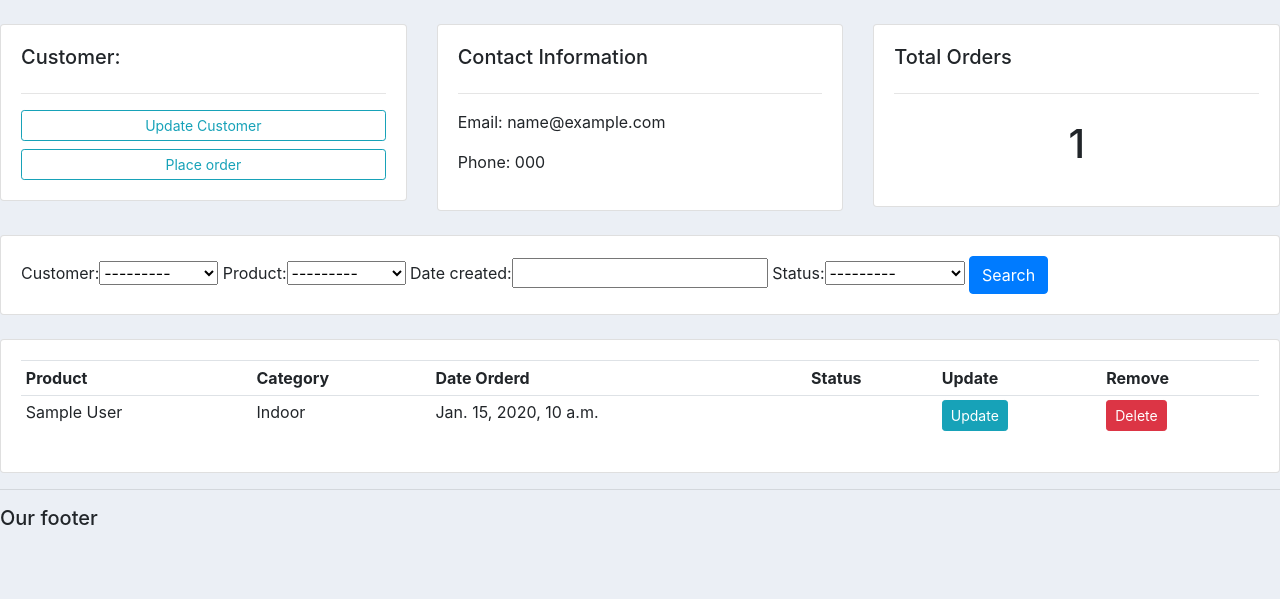
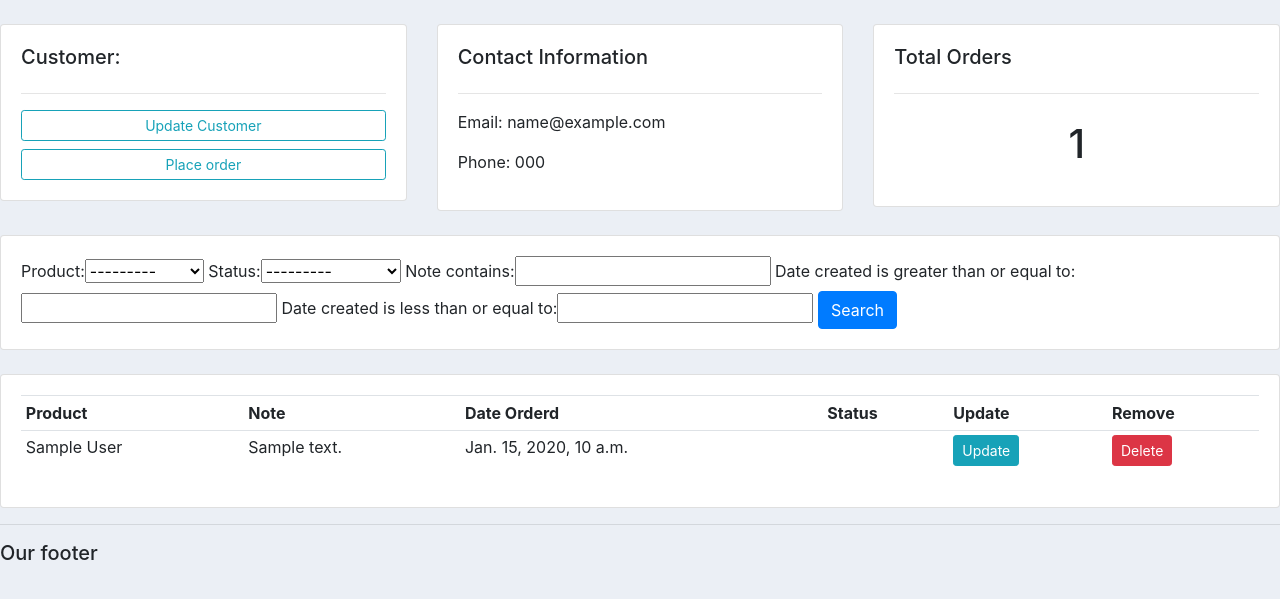
Before and after one commit to MarekP92/Simple-CRM, a Django app: page /customer/1/ in a window 1280 px wide. Shown: the part 56-655 px from the top of the page. Run offline with Django 3.2, Linux system fonts and the light colour scheme; tables that the repository leaves empty hold one stand-in row (values such as "Sample post"); some libraries are stand-ins or nearby versions.

Commit message:
fixed filters, initialize new login and register pages

```diff
--- a/accounts/filters.py
+++ b/accounts/filters.py
@@ -1,8 +1,14 @@
 import django_filters
 from .models import *
+from django_filters import DateFilter, CharFilter
 
 
 class OrderFilter(django_filters.FilterSet):
+    start_date = DateFilter(field_name="date_created", lookup_expr='gte')
+    end_date = DateFilter(field_name="date_created", lookup_expr='lte')
+    note = CharFilter(field_name='note', lookup_expr='icontains')
+
     class Meta:
         model = Order
         fields = '__all__'
+        exclude = ['customer', 'date_created']
--- a/accounts/models.py
+++ b/accounts/models.py
@@ -44,6 +44,7 @@ class Order(models.Model):
     product = models.ForeignKey(Product, null=True, on_delete=models.SET_NULL)
     date_created = models.DateTimeField(auto_now_add=True, null=True)
     status = models.CharField(max_length=100, null=True, choices=STATUS)
+    note = models.CharField(max_length=1000, null=True)
 
     def __str__(self):
         return self.product.name
--- a/accounts/templates/accounts/customer.html
+++ b/accounts/templates/accounts/customer.html
@@ -40,7 +40,7 @@
 	<div class="col">
 		<div class="card card-body">
 			<form method="get">
-				{{myFilter.form}}
+				{{my_filter.form}}
 		    <button class="btn btn-primary" type="submit">Search</button>
 		  </form>
 		</div>
@@ -55,7 +55,7 @@
 			<table class="table table-sm">
 				<tr>
 					<th>Product</th>
-					<th>Category</th>
+					<th>Note</th>
 					<th>Date Orderd</th>
 					<th>Status</th>
 					<th>Update</th>
@@ -64,7 +64,7 @@
 				{% for order in orders %}
 					<tr>
 						<td>{{order.product}}</td>
-						<td>{{order.product.category}}</td>
+						<td>{{order.note}}</td>
 						<td>{{order.product.date_created}}</td>
 						<td>{{order.product.status}}</td>
 						<td><a class="btn btn-sm btn-info" href="{% url 'update_order' order.id %}"
--- /dev/null
+++ b/accounts/templates/accounts/login.html
@@ -0,0 +1 @@
+<h1>regasdsad</h1>
--- /dev/null
+++ b/accounts/templates/accounts/register.html
@@ -0,0 +1 @@
+<h1>login</h1>
--- a/accounts/urls.py
+++ b/accounts/urls.py
@@ -2,6 +2,8 @@ from django.urls import path
 from . import views
 # create urls
 urlpatterns = [
+    path('register/', views.register_page, name="register"),
+    path('login/', views.login_page, name="login"),
     path('', views.home, name="home"),
     path('products/', views.products, name="products"),
     path('customer/<str:pk_test>/', views.customer, name="customer"),
--- a/accounts/views.py
+++ b/accounts/views.py
@@ -4,6 +4,17 @@ from django.forms import inlineformset_factory
 from .models import *
 from .forms import OrderForm
 from .filters import OrderFilter
+
+
+def register_page(request):
+    context = {}
+    return render(request, 'accounts/register.html', context)
+
+
+def login_page(request):
+    context = {}
+    return render(request, 'accounts/login.html', context)
+
 
 def home(request):
     orders = Order.objects.all()
@@ -28,10 +39,10 @@ def customer(request, pk_test):
     customer = Customer.objects.get(id=pk_test)
     orders = customer.order_set.all()
     order_count = orders.count()
-    myFilter = OrderFilter(request.GET, queryset=orders)
-    orders = myFilter.qs
+    my_filter = OrderFilter(request.GET, queryset=orders)
+    orders = my_filter.qs
     context = {'customer': customer, 'orders': orders, 'order_count': order_count,
-               'myFilter': myFilter}
+               'my_filter': my_filter}
     return render(request, 'accounts/customer.html', context)
 
 
```
Also changed, not shown: accounts/migrations/0007_auto_20200414_1855.py (added).
